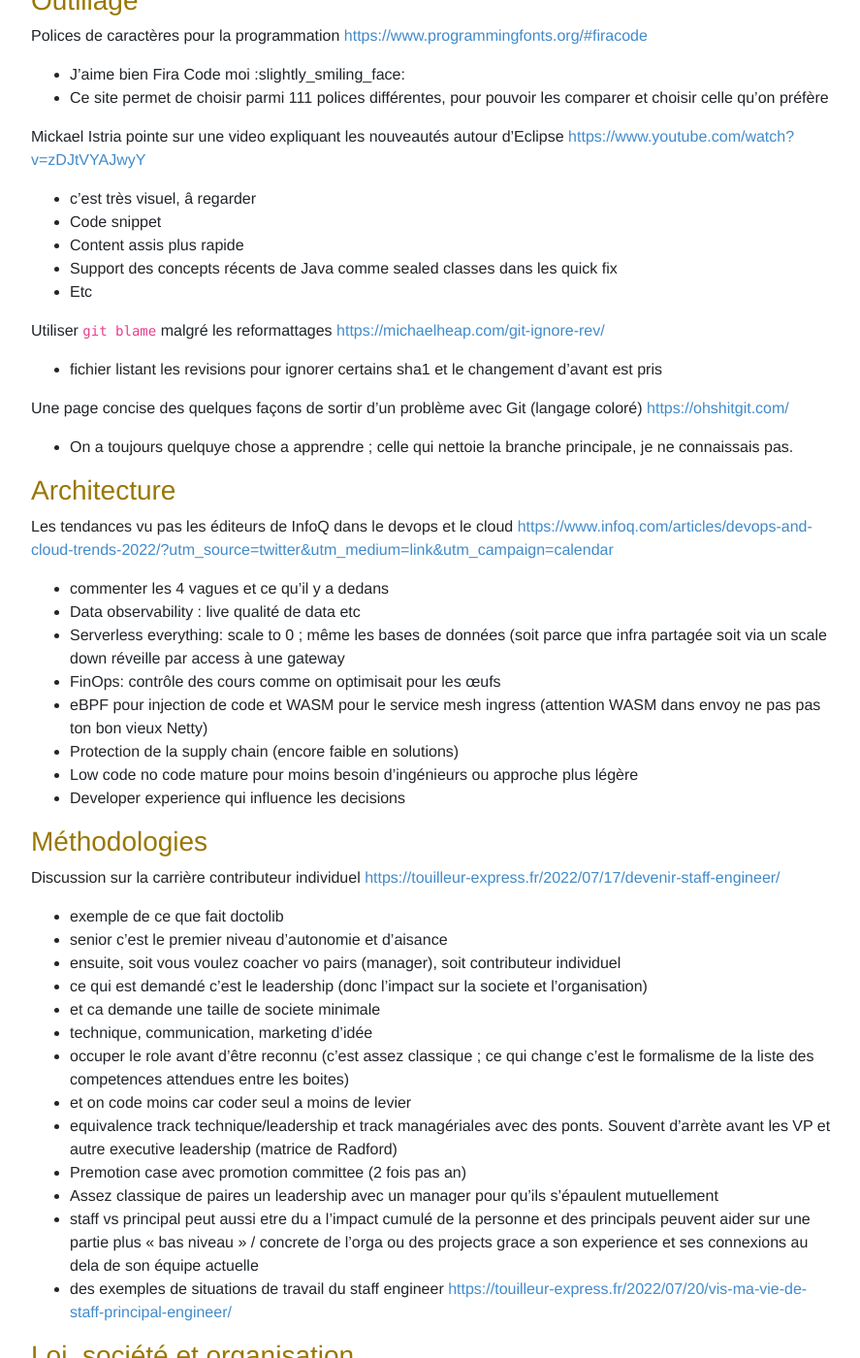
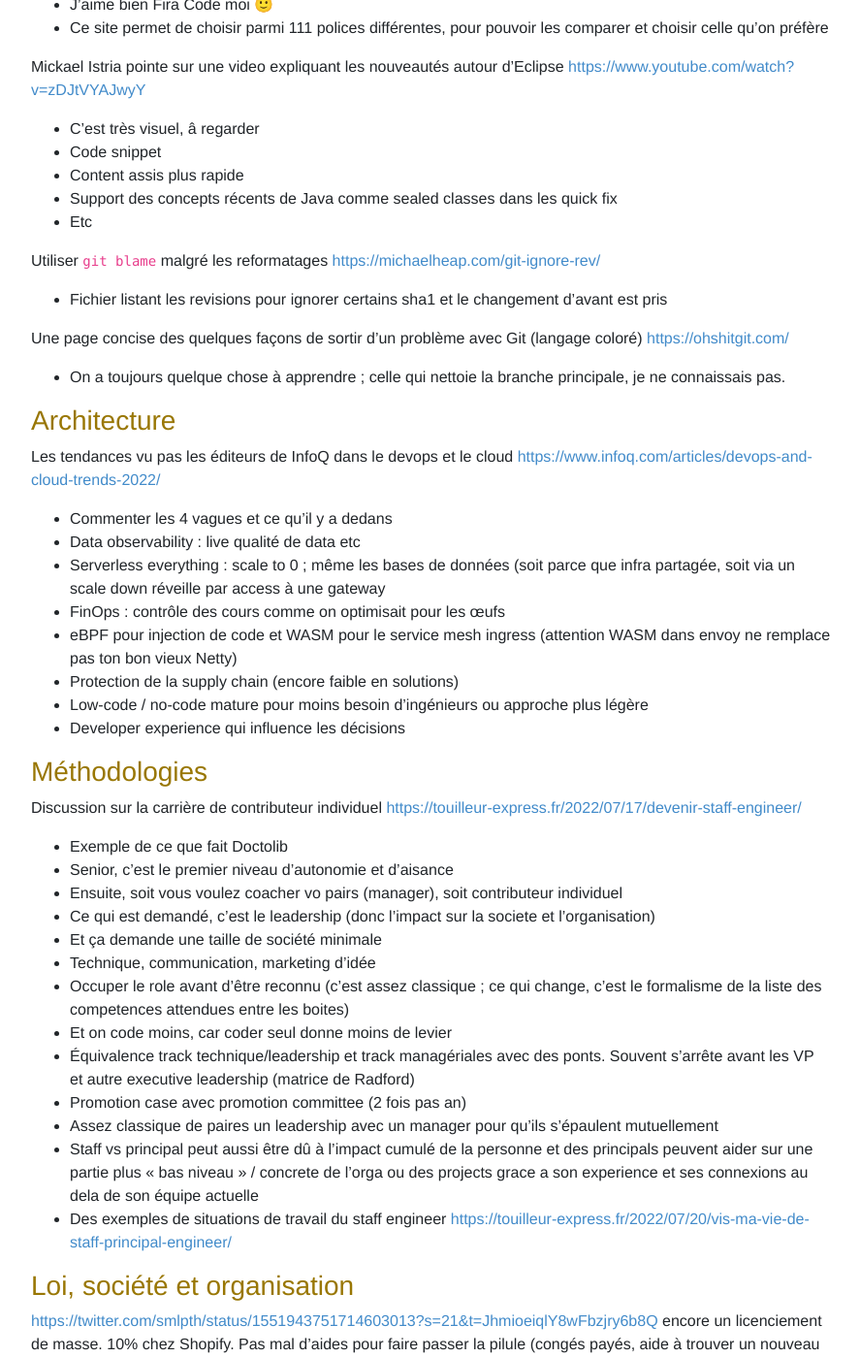
Before and after one commit to lescastcodeurs/lescastcodeurs.com, a Jekyll site: the page built from index.html, in a window 1280 px wide and 1400 px high, scrolled down 1709 px. Shown: the whole window at 97% size, without its empty margins (53-940 px from the left). Built offline with Jekyll 4.4.1, drawn with Linux system fonts in a browser that asks for light colours; the list of posts is cut into pages by our own code; comment, search, counter and statistics services are not loaded; some of the changed text lies outside the part shown.

Commit message:
Correction de typos sur 2022-09-16-lcc-285-de-mal-en-pis-partie-2.md

```diff
--- a/_posts/2022-09-16-lcc-285-de-mal-en-pis-partie-2.md
+++ b/_posts/2022-09-16-lcc-285-de-mal-en-pis-partie-2.md
@@ -57,57 +57,57 @@ Heroku annonce la fin de son étage gratuit [https://techcrunch.com/2022/08/25/h
 Polices de caractères pour la programmation
 [https://www.programmingfonts.org/#firacode](https://www.programmingfonts.org/#firacode)
 
-- J’aime bien Fira Code moi :slightly_smiling_face:
+- J’aime bien Fira Code moi 🙂
 - Ce site permet de choisir parmi 111 polices différentes, pour pouvoir les comparer et choisir celle qu’on préfère
 
-Mickael Istria pointe sur une video expliquant les nouveautés autour d'Eclipse [https://www.youtube.com/watch?v=zDJtVYAJwyY](https://www.youtube.com/watch?v=zDJtVYAJwyY)
+Mickael Istria pointe sur une video expliquant les nouveautés autour d’Eclipse [https://www.youtube.com/watch?v=zDJtVYAJwyY](https://www.youtube.com/watch?v=zDJtVYAJwyY)
 
-- c'est très visuel, â regarder
+- C’est très visuel, â regarder
 - Code snippet
 - Content assis plus rapide
 - Support des concepts récents de Java comme sealed classes dans les quick fix
 - Etc
 
-Utiliser `git blame`  malgré les reformattages [https://michaelheap.com/git-ignore-rev/](https://michaelheap.com/git-ignore-rev/)
+Utiliser `git blame`  malgré les reformatages [https://michaelheap.com/git-ignore-rev/](https://michaelheap.com/git-ignore-rev/)
 
-- fichier listant les revisions pour ignorer certains sha1 et le  changement d’avant est pris
+- Fichier listant les revisions pour ignorer certains sha1 et le changement d’avant est pris
 
-Une page concise des quelques façons de sortir d'un problème avec Git (langage coloré) [https://ohshitgit.com/](https://ohshitgit.com/)
+Une page concise des quelques façons de sortir d’un problème avec Git (langage coloré) [https://ohshitgit.com/](https://ohshitgit.com/)
 
-- On a toujours quelquye chose a apprendre ; celle qui nettoie la branche principale, je ne connaissais pas.
+- On a toujours quelque chose à apprendre ; celle qui nettoie la branche principale, je ne connaissais pas.
 
 
 ### Architecture
 
-Les tendances vu pas les éditeurs de InfoQ dans le devops et le cloud [https://www.infoq.com/articles/devops-and-cloud-trends-2022/?utm_source=twitter&amp;utm_medium=link&amp;utm_campaign=calendar](https://www.infoq.com/articles/devops-and-cloud-trends-2022/?utm_source=twitter&amp;utm_medium=link&amp;utm_campaign=calendar)
+Les tendances vu pas les éditeurs de InfoQ dans le devops et le cloud [https://www.infoq.com/articles/devops-and-cloud-trends-2022/](https://www.infoq.com/articles/devops-and-cloud-trends-2022/)
 
-- commenter les 4 vagues et ce qu'il y a dedans
+- Commenter les 4 vagues et ce qu’il y a dedans
 - Data observability : live qualité de data etc
-- Serverless everything: scale to 0 ; même les bases de données (soit parce que infra partagée soit via un scale down réveille par access à une gateway
-- FinOps: contrôle des cours comme on optimisait pour les œufs
-- eBPF pour injection de code et WASM pour le service mesh ingress (attention WASM dans envoy ne pas pas ton bon vieux Netty)
+- Serverless everything : scale to 0 ; même les bases de données (soit parce que infra partagée, soit via un scale down réveille par access à une gateway
+- FinOps : contrôle des cours comme on optimisait pour les œufs
+- eBPF pour injection de code et WASM pour le service mesh ingress (attention WASM dans envoy ne remplace pas ton bon vieux Netty)
 - Protection de la supply chain (encore faible en solutions)
-- Low code no code mature pour moins besoin d'ingénieurs ou approche plus légère
-- Developer experience qui influence les decisions
+- Low-code / no-code mature pour moins besoin d’ingénieurs ou approche plus légère
+- Developer experience qui influence les décisions
 
 
 ### Méthodologies
 
-Discussion sur la carrière contributeur individuel [https://touilleur-express.fr/2022/07/17/devenir-staff-engineer/](https://touilleur-express.fr/2022/07/17/devenir-staff-engineer/)
+Discussion sur la carrière de contributeur individuel [https://touilleur-express.fr/2022/07/17/devenir-staff-engineer/](https://touilleur-express.fr/2022/07/17/devenir-staff-engineer/)
 
-- exemple de ce que fait doctolib
-- senior c’est le premier niveau d’autonomie et d’aisance
-- ensuite, soit vous voulez coacher vo pairs (manager), soit contributeur individuel
-- ce qui est demandé c’est le leadership (donc l’impact sur la societe et l'organisation)
-- et ca demande une taille de societe minimale
-- technique, communication, marketing d’idée
-- occuper le role avant d'être reconnu (c’est assez classique ; ce qui change c’est le formalisme de la liste des competences attendues entre les boites)
-- et on code moins car coder seul a moins de levier
-- equivalence track technique/leadership et track managériales avec des ponts. Souvent d’arrète avant les VP et autre executive leadership (matrice de Radford)
-- Premotion case avec promotion committee (2 fois pas an)
-- Assez classique de paires un leadership avec un manager pour qu’ils s'épaulent mutuellement
-- staff vs principal peut aussi etre du a l’impact cumulé de la personne et des principals peuvent aider sur une partie plus « bas niveau » / concrete de l’orga ou des projects grace a son experience et ses connexions au dela de son équipe actuelle
-- des exemples de situations de travail du staff engineer [https://touilleur-express.fr/2022/07/20/vis-ma-vie-de-staff-principal-engineer/](https://touilleur-express.fr/2022/07/20/vis-ma-vie-de-staff-principal-engineer/)
+- Exemple de ce que fait Doctolib
+- Senior, c’est le premier niveau d’autonomie et d’aisance
+- Ensuite, soit vous voulez coacher vo pairs (manager), soit contributeur individuel
+- Ce qui est demandé, c’est le leadership (donc l’impact sur la societe et l’organisation)
+- Et ça demande une taille de société minimale
+- Technique, communication, marketing d’idée
+- Occuper le role avant d’être reconnu (c’est assez classique ; ce qui change, c’est le formalisme de la liste des competences attendues entre les boites)
+- Et on code moins, car coder seul donne moins de levier
+- Équivalence track technique/leadership et track managériales avec des ponts. Souvent s’arrête avant les VP et autre executive leadership (matrice de Radford)
+- Promotion case avec promotion committee (2 fois pas an)
+- Assez classique de paires un leadership avec un manager pour qu’ils s’épaulent mutuellement
+- Staff vs principal peut aussi être dû à l’impact cumulé de la personne et des principals peuvent aider sur une partie plus « bas niveau » / concrete de l’orga ou des projects grace a son experience et ses connexions au dela de son équipe actuelle
+- Des exemples de situations de travail du staff engineer [https://touilleur-express.fr/2022/07/20/vis-ma-vie-de-staff-principal-engineer/](https://touilleur-express.fr/2022/07/20/vis-ma-vie-de-staff-principal-engineer/)
 
 
 
@@ -115,32 +115,32 @@ Discussion sur la carrière contributeur individuel [https://touilleur-express.f
 
 [https://twitter.com/smlpth/status/1551943751714603013?s=21&amp;t=JhmioeiqlY8wFbzjry6b8Q](https://twitter.com/smlpth/status/1551943751714603013?s=21&amp;t=JhmioeiqlY8wFbzjry6b8Q) encore un licenciement de masse. 10% chez Shopify. Pas mal d’aides pour faire passer la pilule (congés payés, aide à trouver un nouveau job…)
 
-- ils ont fait le pari que post covid les gens resteraient à acheter en ligne mais c'est revenu aux volumes d’avant
-- crise et inflation n’aident pas
-- Annonce à l'américaine avec e-mail direct et arrêt du travail le lendemain
-- Paye pendant quelques temps et support
+- Ils ont fait le pari que post covid les gens resteraient à acheter en ligne, mais c’est revenu aux volumes d’avant
+- Crise et inflation n’aident pas
+- Annonce à l’américaine avec e-mail direct et arrêt du travail le lendemain
+- Paye pendant quelque temps et support
 
 Un article sur les licenciements dans la tech des GAFAM et des startups [https://www.lefigaro.fr/secteur/high-tech/la-grande-inquietude-des-salaries-de-la-tech-face-a-la-vague-de-licenciements-20220819](https://www.lefigaro.fr/secteur/high-tech/la-grande-inquietude-des-salaries-de-la-tech-face-a-la-vague-de-licenciements-20220819)
 
-- recession, résultats décevants, krach boursier (perte 1/4 de leur valeur)
-- recerrement des politiques budgétaires, donc les projets semi viables ne le sont plus
+- Récession, résultats décevants, krach boursier (perte 1/4 de leur valeur)
+- Resserrement des politiques budgétaires, donc les projets semi-viables ne le sont plus
 - 88k licenciement en trois mois vs 5000 en 1 an en 2021: gros mois juin ->août
-- Apple, Microsoft, Amazon, TikTok, Shopify, Snapchat, Netflix (-40% bourse), SoudnCloud (-20% d’effectif)
-- L’argent facile arrête le cycle d’hyper acquisition et de facilite a l’hyper inflation des sociétés tech car impossibilité de lever des fonds
-- startup ont du mal a garder les clients acquis en <tel:2020-202|2020-202>1
-- donc recentrage et chute des activités non rentables
-- fidélisation de l'employé vs aller chercher la meilleur offre comme un mercenaire
+- Apple, Microsoft, Amazon, TikTok, Shopify, Snapchat, Netflix (-40% bourse), SoundCloud (-20% d’effectif)
+- L’argent facile arrête le cycle d’hyper acquisition et facilite l’hyper inflation des sociétés tech, car impossibilité de lever des fonds
+- Startups ont du mal à garder les clients acquis en 2020-2021
+- Donc recentrage et chute des activités non rentables
+- Fidélisation de l’employé vs aller chercher la meilleure offre comme un mercenaire
 
-Le Cloud de Confiance sous le coup du Cloud act américain ? [https://www.nextinpact.com/lebrief/69865/les-clouds-confiance-bleu-et-s3ns-seront-bien-soumis-au-cloud-act-americain](https://www.nextinpact.com/lebrief/69865/les-clouds-confiance-bleu-et-s3ns-seront-bien-soumis-au-cloud-act-americain)
+Le Cloud de Confiance sous le coup du CLOUD Act américain ? [https://www.nextinpact.com/lebrief/69865/les-clouds-confiance-bleu-et-s3ns-seront-bien-soumis-au-cloud-act-americain](https://www.nextinpact.com/lebrief/69865/les-clouds-confiance-bleu-et-s3ns-seront-bien-soumis-au-cloud-act-americain)
 
 - Alors attention, parce que Next Impact fait un peu dans le sensationnalisme
 - [https://twitter.com/pchapuis/status/1565775842675933188?t=y5S63FbOSbtH4FK_1meECQ&amp;s=19](https://twitter.com/pchapuis/status/1565775842675933188?t=y5S63FbOSbtH4FK_1meECQ&amp;s=19)
-- Avec cette interprétation, même Clever Cloud, utilisant du matériel américain, serait soumis au Cloud Act
-- étude demandée par le ministère de la justice des pays bas
-- le cloud act s’applique quand le fournisseur de cloud européen utilise du hardware ou logiciel américain (e.g. cloud de confiance Bleu et S3ns)
-- muraille de chine en refusant tout client américain et en employant zero américain.
-- mais c’est si le logiciel américain a accès aux données (routeur Cisco en decrypté etc), Stockage sans la clef cote client, etc
-- le contrat MS serait « ring fencé » contre le cloud act mais peu d’infos
+- Avec cette interprétation, même Clever Cloud, utilisant du matériel américain, serait soumis au CLOUD Act
+- Étude demandée par le ministère de la Justice des Pays-Bas
+- Le CLOUD Act s’applique quand le fournisseur de cloud européen utilise du hardware ou logiciel américain (c.-à-d. cloud de confiance Bleu et S3ns)
+- Muraille de Chine en refusant tout client américain et en employant zero américain.
+- Mais c’est si le logiciel américain a accès aux données (routeur Cisco en déchiffré, Stockage sans la clef côté client, etc)
+- Le contrat MS serait « ring fencé » contre le CLOUD Act mais peu d’infos
 
 
 
```
Also changed, not shown: other parts of _posts/2022-09-16-lcc-285-de-mal-en-pis-partie-2.md (+20 -21 lines).
